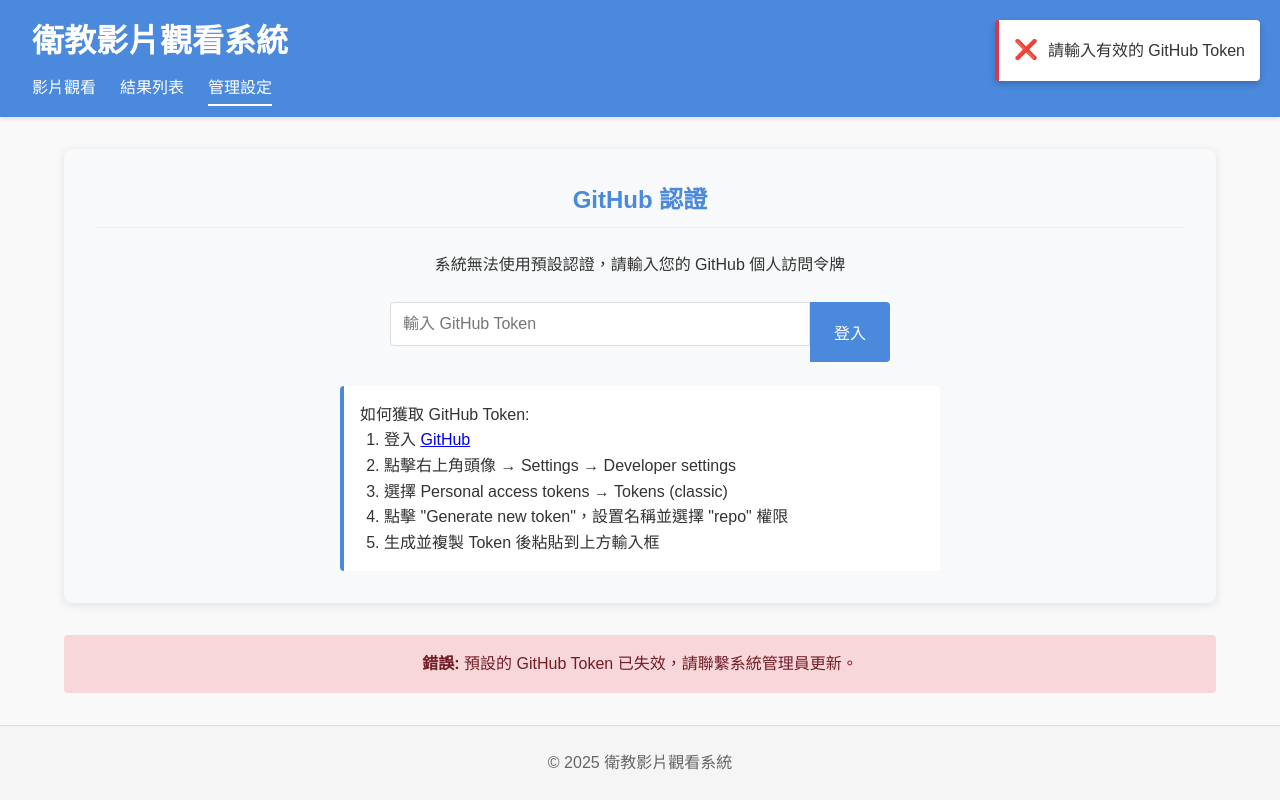
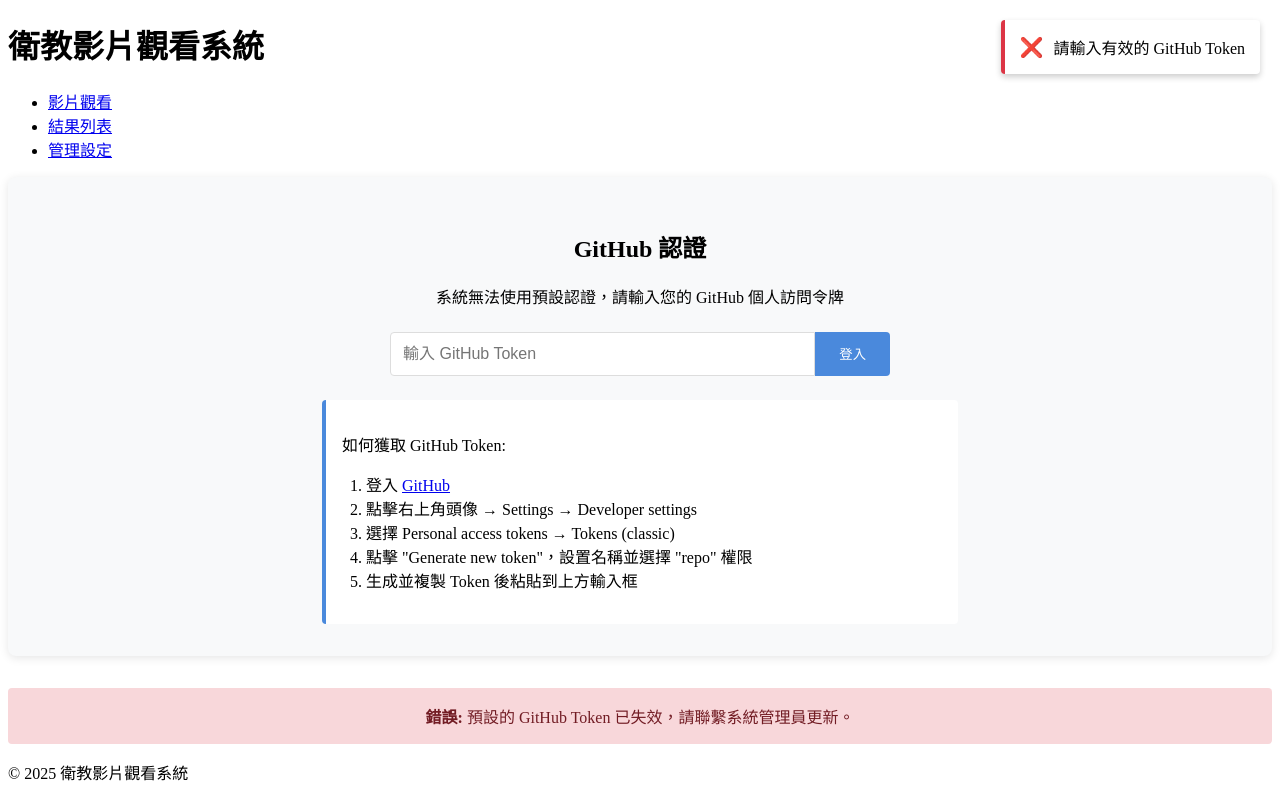
Before and after one commit to yangkaichun/health-education-system, a plain HTML site: page admin.html in a window 1280 px wide. Both pictures are taken after a click on the button "登入". Drawn offline with Linux system fonts and the light colour scheme; no server answers.

Commit message:
Update style.css

```diff
--- a/css/style.css
+++ b/css/style.css
@@ -1,196 +1,184 @@
-/* 全局樣式 */
-* {
-    box-sizing: border-box;
-    margin: 0;
-    padding: 0;
+/* 添加到 style.css - GitHub 認證和通知樣式 */
+
+/* GitHub 認證樣式 */
+#github-auth {
+    text-align: center;
+    padding: 2rem;
+    background-color: #f8f9fa;
+    border-radius: 8px;
+    box-shadow: 0 2px 10px rgba(0,0,0,0.1);
+    margin-bottom: 2rem;
 }
 
-body {
-    font-family: 'Microsoft JhengHei', 'PingFang TC', sans-serif;
-    line-height: 1.6;
-    color: #333;
-    background-color: #f9f9f9;
+.auth-form {
+    display: flex;
+    max-width: 500px;
+    margin: 1.5rem auto;
 }
 
-header {
+.auth-form input {
+    flex: 1;
+    padding: 0.75rem;
+    border: 1px solid #ddd;
+    border-radius: 4px 0 0 4px;
+    font-size: 1rem;
+}
+
+.auth-form button {
+    padding: 0.75rem 1.5rem;
+    border: none;
     background-color: #4a89dc;
     color: white;
-    padding: 1rem 2rem;
-    box-shadow: 0 2px 4px rgba(0, 0, 0, 0.1);
+    border-radius: 0 4px 4px 0;
+    cursor: pointer;
+    font-weight: 500;
 }
 
-header h1 {
-    margin-bottom: 0.5rem;
+.auth-help {
+    max-width: 600px;
+    margin: 0 auto;
+    text-align: left;
+    background-color: #fff;
+    padding: 1rem;
+    border-radius: 4px;
+    border-left: 4px solid #4a89dc;
 }
 
-nav ul {
-    display: flex;
-    list-style: none;
+.auth-help ol {
+    padding-left: 1.5rem;
 }
 
-nav ul li {
-    margin-right: 1.5rem;
+/* GitHub 連接狀態 */
+#github-status {
+    margin-bottom: 1.5rem;
 }
 
-nav ul li a {
-    color: white;
-    text-decoration: none;
-    font-weight: 500;
-    padding: 0.5rem 0;
-    border-bottom: 2px solid transparent;
-    transition: border-color 0.3s;
+.status-container {
+    display: flex;
+    justify-content: space-between;
+    align-items: center;
+    background-color: #f8f9fa;
+    padding: 1rem;
+    border-radius: 4px;
+    box-shadow: 0 1px 3px rgba(0,0,0,0.1);
 }
 
-nav ul li a:hover,
-nav ul li a.active {
-    border-color: white;
+.status-indicator {
+    display: flex;
+    align-items: center;
 }
 
-main {
-    max-width: 1200px;
-    margin: 2rem auto;
-    padding: 0 1.5rem;
+.status-icon {
+    font-size: 1.2rem;
+    margin-right: 0.5rem;
 }
 
-section {
-    background-color: white;
-    border-radius: 8px;
-    padding: 2rem;
-    margin-bottom: 2rem;
-    box-shadow: 0 2px 8px rgba(0, 0, 0, 0.1);
+.status-text {
+    font-weight: 500;
 }
 
-h2 {
-    color: #4a89dc;
-    margin-bottom: 1.5rem;
-    border-bottom: 1px solid #eee;
-    padding-bottom: 0.5rem;
+.status-actions {
+    display: flex;
+    gap: 1rem;
 }
 
-h3 {
-    color: #5a6772;
+.status-success .status-icon {
+    color: #28a745;
+}
+
+.status-error .status-icon {
+    color: #dc3545;
+}
+
+.status-loading .status-icon {
+    animation: blink 1s infinite;
+    color: #ffc107;
+}
+
+@keyframes blink {
+    50% { opacity: 0.5; }
+}
+
+/* 通知樣式 */
+.notification-container {
+    position: fixed;
+    top: 20px;
+    right: 20px;
+    z-index: 9999;
+    max-width: 350px;
+}
+
+.notification {
+    background-color: white;
+    border-radius: 4px;
+    box-shadow: 0 3px 6px rgba(0,0,0,0.2);
+    margin-bottom: 10px;
+    padding: 15px;
+    display: flex;
+    align-items: center;
+    transform: translateX(120%);
+    transition: transform 0.3s ease;
+}
+
+.notification.show {
+    transform: translateX(0);
+}
+
+.notification-icon {
+    font-size: 1.2rem;
+    margin-right: 10px;
+}
+
+.notification-message {
+    flex: 1;
+}
+
+.notification-success {
+    border-left: 4px solid #28a745;
+}
+
+.notification-error {
+    border-left: 4px solid #dc3545;
+}
+
+.notification-warning {
+    border-left: 4px solid #ffc107;
+}
+
+.notification-info {
+    border-left: 4px solid #17a2b8;
+}
+
+/* 載入指示器 */
+.loading-indicator {
+    display: flex;
+    flex-direction: column;
+    align-items: center;
+    justify-content: center;
+    padding: 2rem;
+}
+
+.spinner {
+    width: 40px;
+    height: 40px;
+    border: 4px solid rgba(74, 137, 220, 0.3);
+    border-radius: 50%;
+    border-top-color: #4a89dc;
+    animation: spin 1s linear infinite;
     margin-bottom: 1rem;
 }
 
-button {
-    background-color: #4a89dc;
-    color: white;
-    border: none;
-    padding: 0.75rem 1.5rem;
-    border-radius: 4px;
-    cursor: pointer;
-    font-size: 1rem;
-    font-weight: 500;
-    transition: background-color 0.3s;
+.spinner.small {
+    width: 16px;
+    height: 16px;
+    border-width: 2px;
+    margin: 0 0.5rem 0 0;
 }
 
-button:hover {
-    background-color: #3b7dd8;
+@keyframes spin {
+    to { transform: rotate(360deg); }
 }
 
-button:disabled {
-    background-color: #cccccc;
-    cursor: not-allowed;
+.loading-text {
+    color: #6c757d;
 }
-
-input, select, textarea {
-    width: 100%;
-    padding: 0.75rem;
-    margin-bottom: 1rem;
-    border: 1px solid #ddd;
-    border-radius: 4px;
-    font-size: 1rem;
-}
-
-/* 表格樣式 */
-table {
-    width: 100%;
-    border-collapse: collapse;
-    margin-bottom: 1.5rem;
-}
-
-table th, table td {
-    border: 1px solid #ddd;
-    padding: 0.75rem;
-    text-align: left;
-}
-
-table th {
-    background-color: #f5f5f5;
-    font-weight: 600;
-}
-
-/* 模態對話框 */
-.modal {
-    position: fixed;
-    z-index: 1000;
-    left: 0;
-    top: 0;
-    width: 100%;
-    height: 100%;
-    background-color: rgba(0, 0, 0, 0.5);
-    display: flex;
-    justify-content: center;
-    align-items: center;
-}
-
-.modal-content {
-    background-color: white;
-    padding: 2rem;
-    border-radius: 8px;
-    box-shadow: 0 4px 8px rgba(0, 0, 0, 0.2);
-    width: 90%;
-    max-width: 600px;
-    max-height: 90vh;
-    overflow-y: auto;
-    position: relative;
-}
-
-.wide-modal {
-    max-width: 800px;
-}
-
-.close {
-    position: absolute;
-    top: 1rem;
-    right: 1.5rem;
-    font-size: 1.5rem;
-    cursor: pointer;
-}
-
-/* 表單樣式 */
-.form-group {
-    margin-bottom: 1.5rem;
-}
-
-.form-group label {
-    display: block;
-    margin-bottom: 0.5rem;
-    font-weight: 500;
-}
-
-footer {
-    text-align: center;
-    padding: 1.5rem;
-    background-color: #f5f5f5;
-    color: #666;
-    border-top: 1px solid #ddd;
-    margin-top: 2rem;
-}
-
-/* 響應式 */
-@media screen and (max-width: 768px) {
-    nav ul {
-        flex-direction: column;
-    }
-
-    nav ul li {
-        margin-right: 0;
-        margin-bottom: 0.5rem;
-    }
-
-    .modal-content {
-        width: 95%;
-        padding: 1.5rem;
-    }
-}
```
